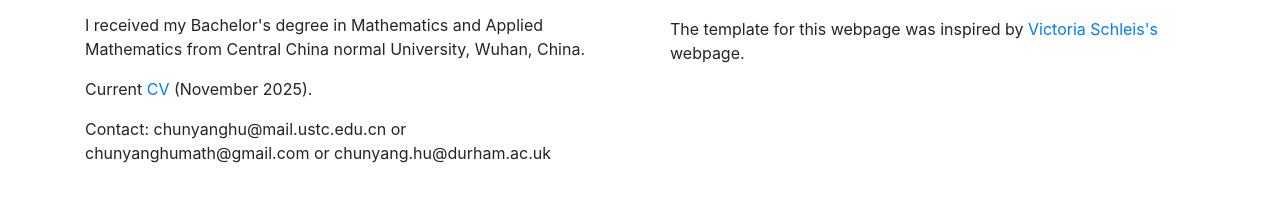
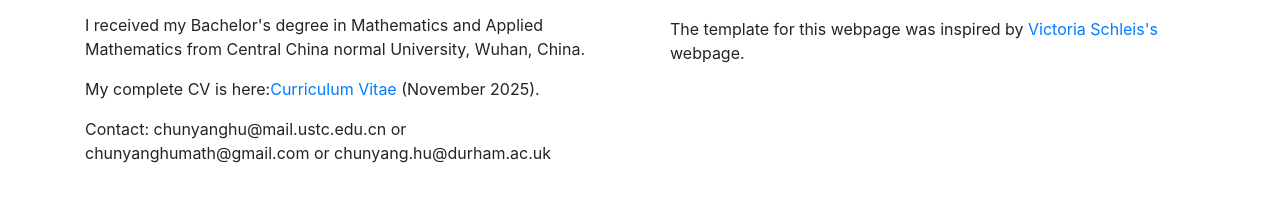
Before and after one commit to chunyanghumath/chunyanghumath.github.io, a plain HTML site: page index.html in a window 1280 px wide. Shown: the part 487-695 px from the top of the page. Drawn offline with nearby package versions, Linux system fonts and the light colour scheme.

Commit message:
Add files via upload

```diff
--- a/index.html
+++ b/index.html
@@ -60,7 +60,7 @@
      I received my Bachelor's degree in Mathematics and Applied Mathematics from Central China normal University, Wuhan, China.
 
      <p>
-          Current  <a href="https://victoriaschleis.github.io/cv/cv_schleis_Nov24.pdf" download> CV</a> (November 2025).
+        My complete CV is here:<a href="file:///C:/Users/86155/OneDrive/%E6%A1%8C%E9%9D%A2/chunyanghumath/cv/A_CV_of_Chunyang_Hu.pdf" download>Curriculum Vitae</a> (November 2025).
 
             <p>
 
```
